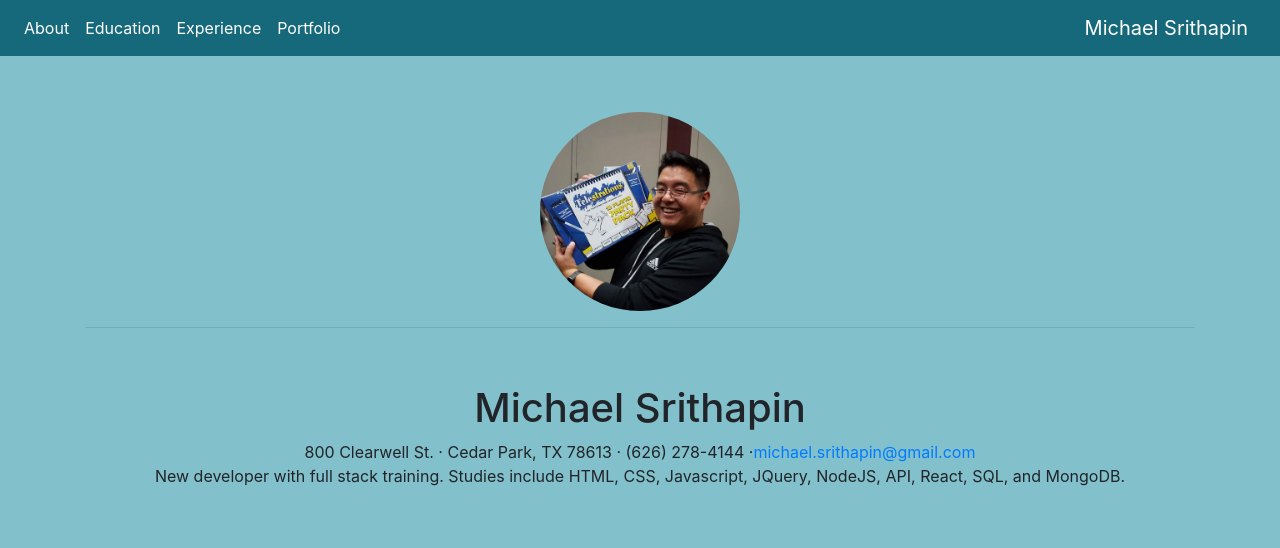
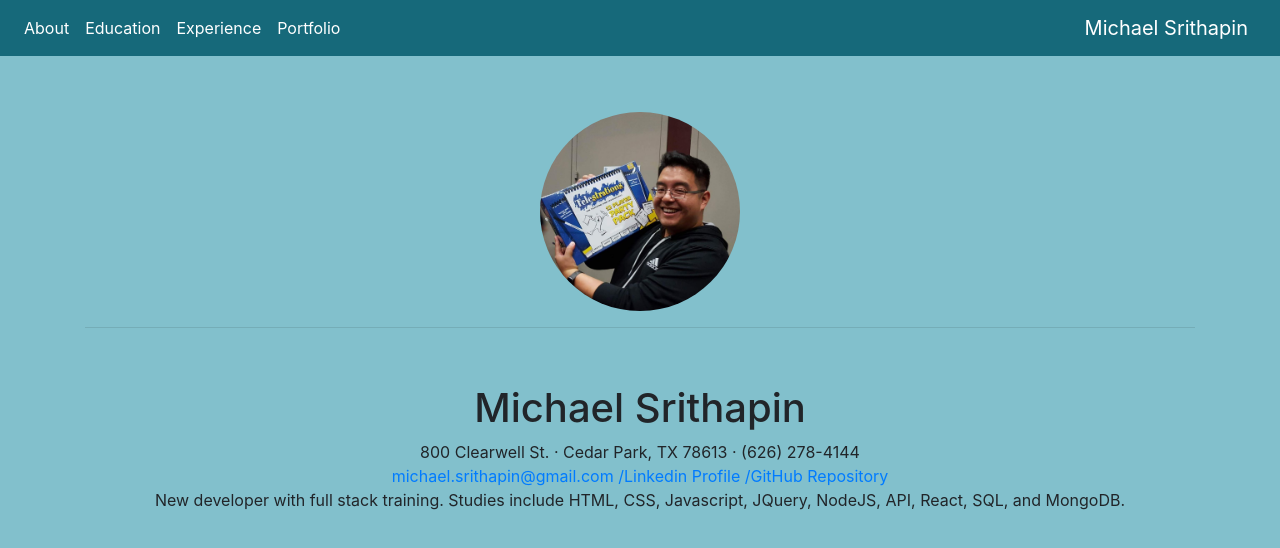
Before and after one commit to Cranekick50/Cranekick50.github.io, a React (Create React App) app: page / in a window 1280 px wide. Shown: the top 548 px of the page. Built offline with nearby package versions, Linux system fonts and the light colour scheme.

Commit message:
updated linkedin and github

```diff
--- a/src/components/About.js
+++ b/src/components/About.js
@@ -11,8 +11,11 @@ const About = () => {
         <hr />
         <div className="containers">
             <h1 className="name">Michael Srithapin</h1>
-            <div className="contactInfo">800 Clearwell St. · Cedar Park, TX 78613 · (626) 278-4144 ·
-          <a href="mailto:michael.srithapin@gmail.com">michael.srithapin@gmail.com</a>
+            <div className="contactInfo">800 Clearwell St. · Cedar Park, TX 78613 · (626) 278-4144</div>
+        <div>
+          <a href="mailto:michael.srithapin@gmail.com">michael.srithapin@gmail.com  /</a>
+          <a href="www.linkedin.com/in/michael-srithapin">Linkedin Profile  /</a>
+          <a href="https://github.com/Cranekick50">GitHub Repository</a>
         </div>
         <p className="aboutText">New developer with full stack training.  Studies include HTML, CSS, Javascript, JQuery, NodeJS, API, React, SQL, and MongoDB.</p>
         </div>
```
Also changed, not shown: 1 other file (tests, documents, lock files or other folders).
